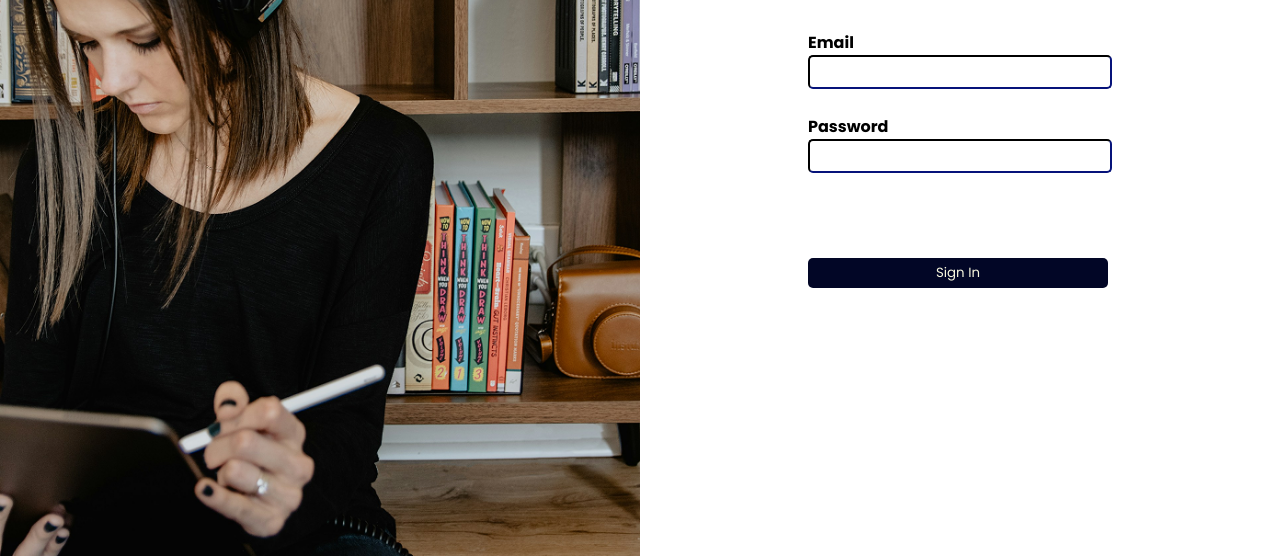
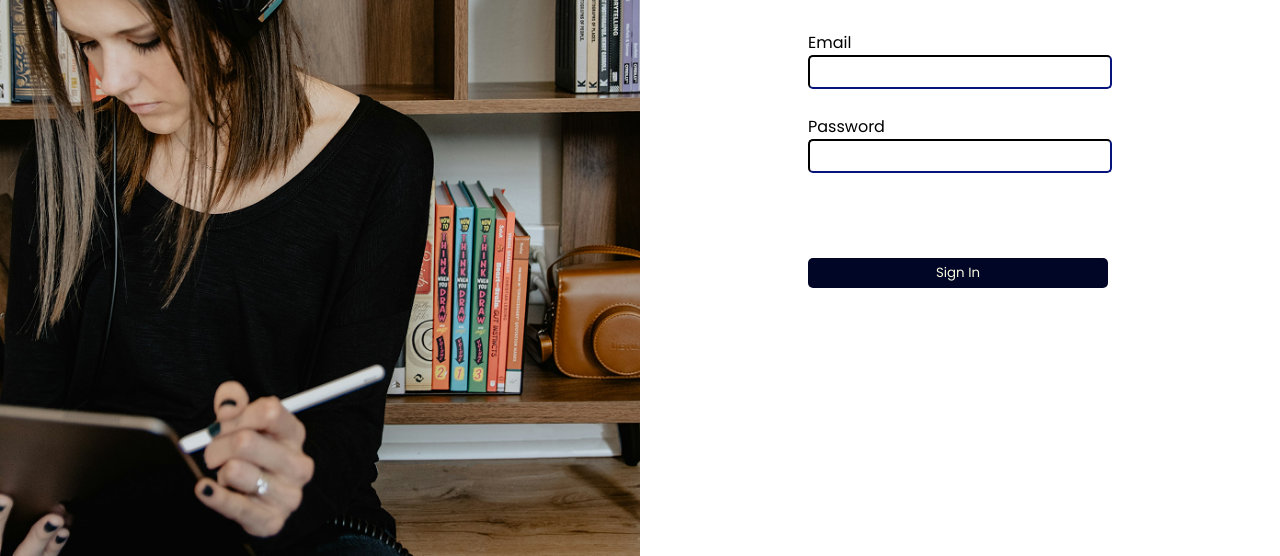
Before and after one commit to vivianalicia/WebDevLabProject, a plain HTML site: page html/signin.html in a window 1280 px wide. Shown: the part 294-850 px from the top of the page. Drawn offline with Linux system fonts and the light colour scheme; files that its build step writes are made by us from their sources; files whose address does not match are found by name.

Commit message:
fix error on css file

```diff
--- a/css/register.css
+++ b/css/register.css
@@ -95,7 +95,6 @@ nav{
 
 .register-radio-content{
     margin-right: 50px;
-    font
 }
 
 .register-content label{
--- a/css/signin.css
+++ b/css/signin.css
@@ -95,12 +95,8 @@ nav{
 
 .register-radio-content{
     margin-right: 50px;
-    font
 }
 
-.register-content label{
-    font-weight: bold;
-}
 
 .register-content button{
     margin-top: 60px;
```
